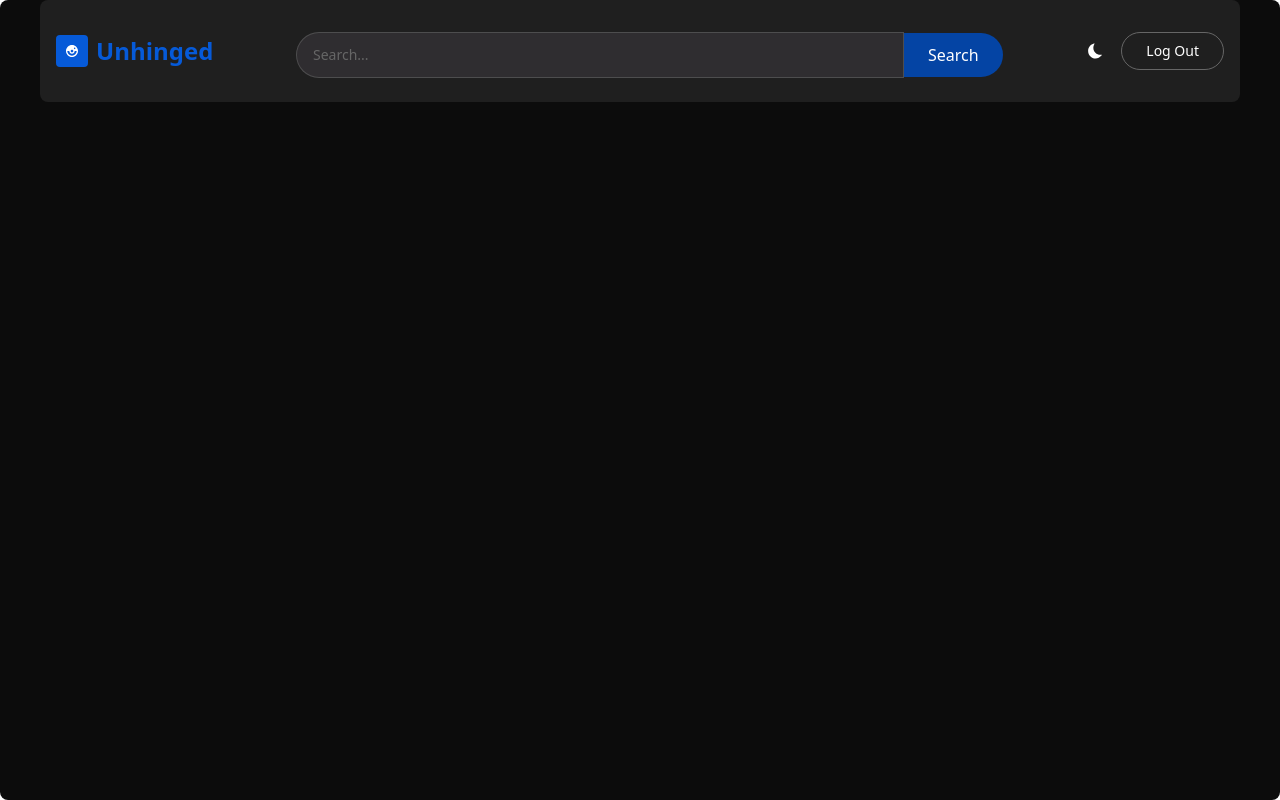
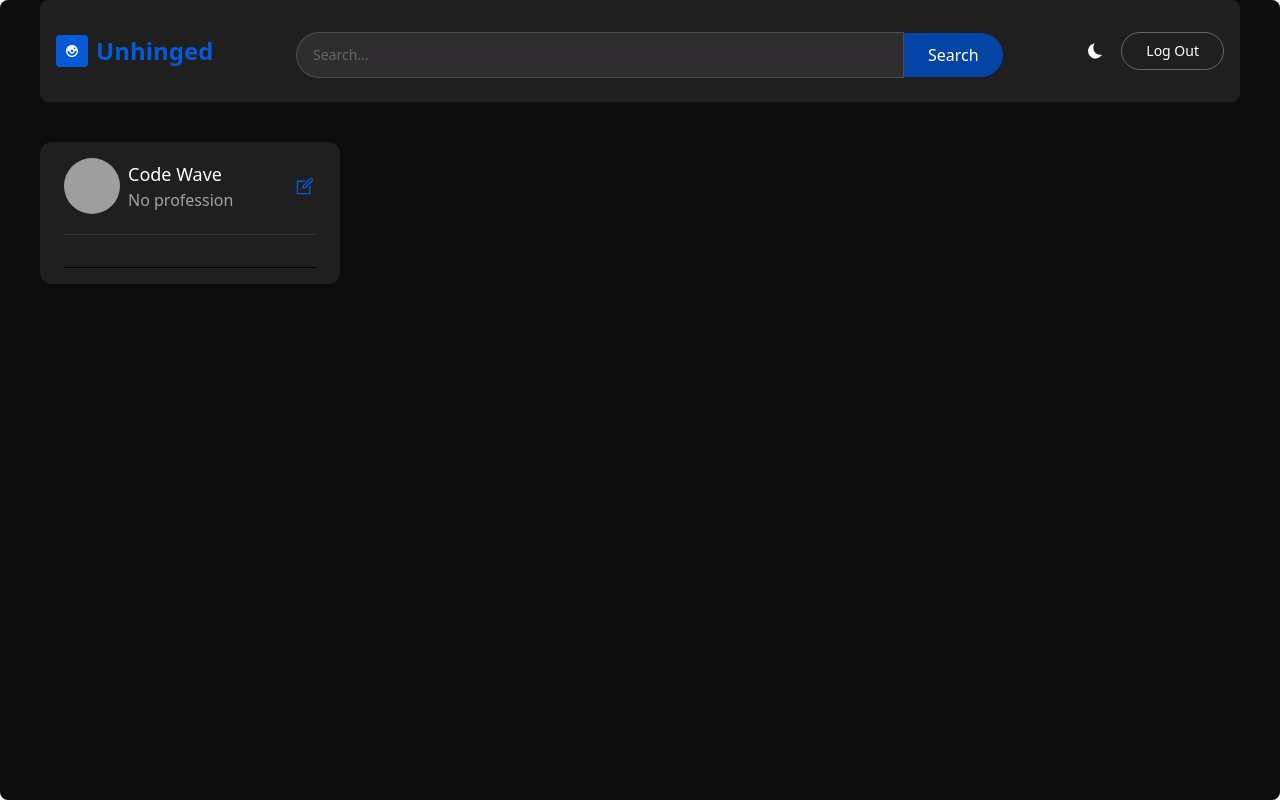
Before and after one commit to varshaislur/Unhinged, a React (Create React App) app in the folder unhinged_frontend/: page / in a window 1280 px wide. Built offline with nearby package versions, Linux system fonts and the light colour scheme; grey boxes are pictures that could not be loaded.

Commit message:
profile card started

```diff
--- /dev/null
+++ b/unhinged_frontend/src/components/ProfileCard.jsx
@@ -0,0 +1,58 @@
+import React from 'react'
+import { useDispatch, useSelector } from 'react-redux'
+import { Link } from 'react-router-dom';
+import userProfile from '../assets/userprofile.png'
+import { LiaEditSolid } from 'react-icons/lia';
+import { BsPersonFillAdd } from 'react-icons/bs';
+import { updateProfile } from '../redux/userSlice';
+
+const ProfileCard = ({user}) => {
+    const {user:data,edit }=useSelector((state)=>state.user);
+    const dispatch = useDispatch();
+    console.log(user)
+    console.log(data)
+
+  return (
+
+    <div>
+        <div className='w-full bg-primary flex flex-col items-center shadow-sm rounded-xl px-6 py-4 my-10'>
+            <div className='w-full flex items-center justify-between border-b pb-5 border-[#66666645]'>
+                <Link to={"/profile/"+user?._id} className="flex flex-row gap-2">
+                <img src={user?.profileUrl ?? userProfile} alt={user?.email} className='w-14 h-14 object-cover rounded-full'/>
+                <div className='flex flex-col justify-center '>
+                    <p className='text-lg font-medium text-ascent-1'>
+                        {user?.firstName}  {user?.lastName}
+                    </p>
+                    <span className='text-ascent-2'>
+                        {user?.profession ?? "No profession"}
+                    </span>
+                </div>
+                </Link>
+
+                <div className=''>
+                    {user?._id === data?._id ? ( <LiaEditSolid
+                size={22}
+                className='text-blue cursor-pointer'
+                onClick={() => dispatch(updateProfile(true))}
+              />) : (<button
+                className='bg-[#0444a430] text-sm text-white p-1 rounded'
+                onClick={() => {}}
+              >
+                <BsPersonFillAdd size={20} className='text-[#0f52b6]' />
+              </button>) }
+                </div>
+
+            </div>
+            <div className="w-full flex flex-col gap-2 py-4 border-b vorder-[#66666645]">
+                <div className='flex gap-2 items-center text-ascent-2'>
+
+
+                </div>
+
+            </div>
+        </div>
+    </div>
+  )
+}
+
+export default ProfileCard
--- a/unhinged_frontend/src/pages/Home.jsx
+++ b/unhinged_frontend/src/pages/Home.jsx
@@ -1,13 +1,29 @@
 import React from 'react'
 import { useSelector } from 'react-redux'
 import TopBar from '../components/TopBar'
+import ProfileCard from '../components/ProfileCard'
 
 const Home = () => {
   const {user} =useSelector((state)=>state.user)
+  console.log(user)
 
   return (
     <div className='home w-full px-0 lg:px-10 pb-20 2xl:px-40 bg-bgColor lg:rounded-lg h-screen overflow-hidden'>
       <TopBar/>
+      {/* Left */}
+      <div className='hidden w--1/3 lg:w-1/4 h-full md:flex flex-col gap-6 overflow-y-auto'>
+      <ProfileCard user={user}/>
+
+      </div>
+      {/* center */}
+
+      <div>
+
+      </div>
+      {/* right */}
+      <div>
+
+      </div>
     </div>
   )
 }
--- a/unhinged_frontend/src/redux/postSlice.js
+++ b/unhinged_frontend/src/redux/postSlice.js
@@ -14,10 +14,11 @@
   },
 });
 
+export const {getPosts} = postSlice.actions
 export default postSlice.reducer;
 
-export function SetPosts(post) {
-  return (dispatch, getState) => {
-    dispatch(postSlice.actions.getPosts(post));
-  };
-}
+// export function SetPosts(post) {
+//   return (dispatch, getState) => {
+//     dispatch(postSlice.actions.getPosts(post));
+//   };
+// }
```
Also changed, not shown: unhinged_frontend/src/assets/userprofile.png (added).
